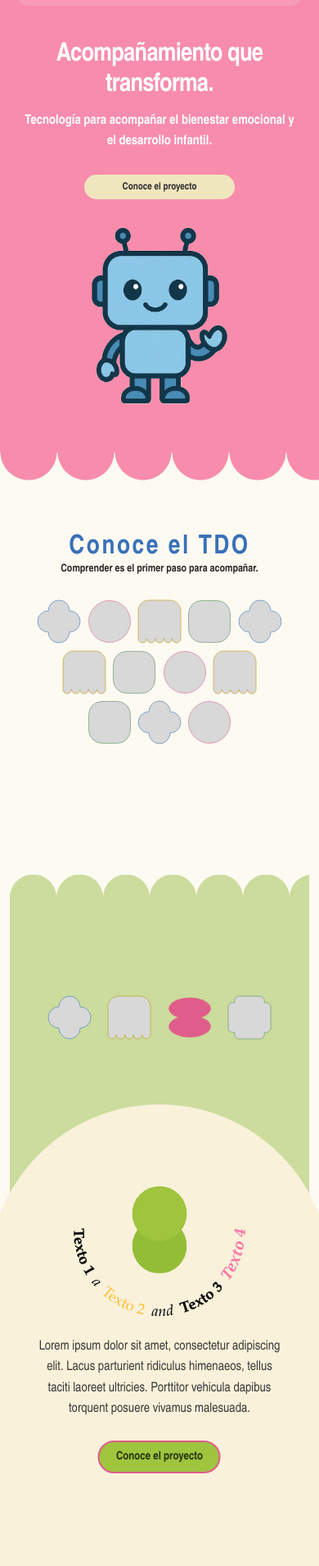
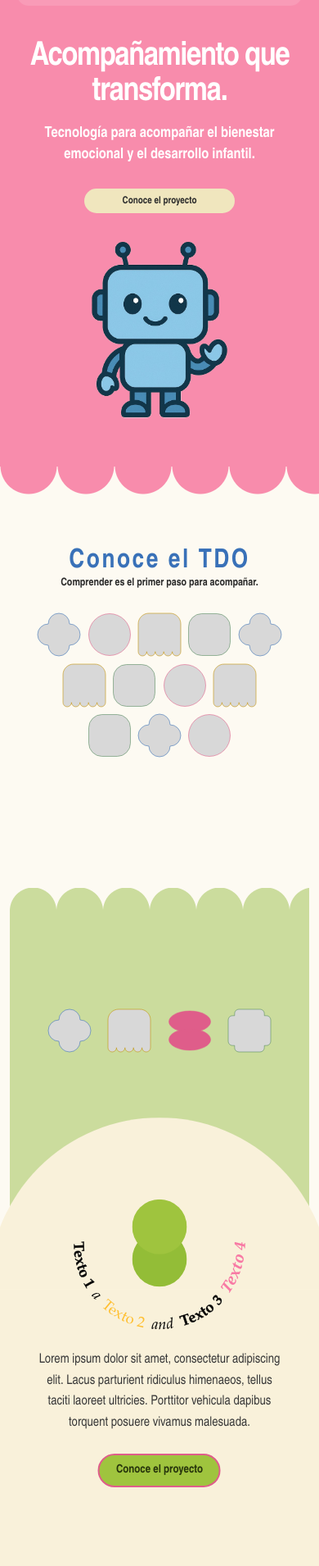
Before and after one commit to jrvrr/tico_web, a Next.js app: page / in a window 390 px wide. Shown: the part 44-1954 px from the top of the page at 82% size. Built offline with nearby package versions, Linux system fonts and the light colour scheme.

Commit message:
fix: correcion de hero y subtitulos

```diff
--- a/src/app/page.module.css
+++ b/src/app/page.module.css
@@ -103,7 +103,8 @@
 }
 
 .tdo h2,
-.title {
+.title,
+.carouselHeading h2 {
   font-family: var(--font-family);
   font-size: clamp(2rem, 5vw, 3.875rem);
   font-weight: 700;
@@ -379,14 +380,13 @@
 
 .carouselHeading {
   color: #333;
+  padding-top: clamp(8px, 1.2vw, 16px);
   text-align: center;
 }
 
 .carouselHeading h2 {
   margin: 0;
   color: var(--deep-blue);
-  font-size: clamp(24px, 3vw, 40px);
-  letter-spacing: 0.06em;
 }
 
 .carouselHeading p {
@@ -657,7 +657,7 @@
 }
 
 .posterRose .posterSide {
-  --scallop-size: calc(100cqh / 14);
+  --scallop-size: calc(100cqw / 25);
   inset: 0 0 auto;
   display: flex;
   width: 100%;
@@ -918,15 +918,16 @@
 }
 
 .heroTitle {
-  max-width: 640px;
+  max-width: 850px;
   margin: 0;
-  font: 700 36px/1.45 var(--font-family);
-  letter-spacing: -0.025em;
+  font: 800 clamp(42px, 5vw, 62px)/1.08 var(--font-family);
+  letter-spacing: -0.035em;
 }
 
 .heroSubtitle {
-  margin: 12px 0 0;
-  font: 700 18px/1.55 var(--font-family);
+  max-width: 760px;
+  margin: 20px 0 0;
+  font: 700 clamp(19px, 2vw, 24px)/1.4 var(--font-family);
 }
 
 .heroButton {
@@ -1189,19 +1190,18 @@
 
   .heroBody {
     max-width: 1400px;
-    margin-top: clamp(54px, 3.5vw, 70px);
+    margin-top: clamp(64px, 4.5vw, 82px);
     padding: 0 clamp(40px, 3vw, 58px);
   }
 
   .heroTitle {
-    max-width: 1050px;
-    font-size: clamp(38px, 2.85vw, 55px);
-    line-height: 1.3;
+    max-width: 900px;
+    font-size: clamp(54px, 5vw, 80px);
   }
 
   .heroSubtitle {
-    margin-top: 20px;
-    font-size: clamp(19px, 1.25vw, 24px);
+    margin-top: 24px;
+    font-size: clamp(21px, 1.6vw, 28px);
   }
 
   .heroButton {
@@ -1328,8 +1328,10 @@
   }
 
   .heroTitle {
-    font-size: clamp(28px, 8vw, 36px);
-    line-height: 1.2;
+    max-width: 620px;
+    margin: 0 auto;
+    font-size: clamp(40px, 10vw, 52px);
+    line-height: 1.08;
   }
 
   .desktopBreak {
@@ -1337,7 +1339,8 @@
   }
 
   .heroSubtitle {
-    font-size: 16px;
+    margin-top: 16px;
+    font-size: 18px;
   }
 
   .heroButton {
@@ -1406,10 +1409,6 @@
     padding: 0 4px 14px;
   }
 
-  .carouselHeading h2 {
-    font-size: clamp(22px, 6vw, 32px);
-  }
-
   .carouselHeading p {
     margin-top: 4px;
     font-size: 13px;
```
